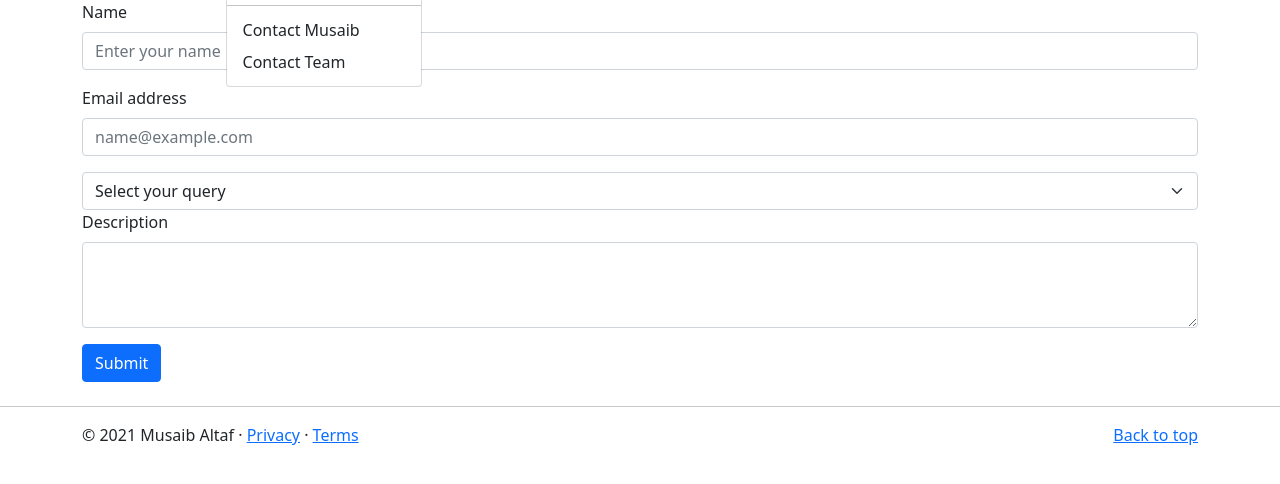
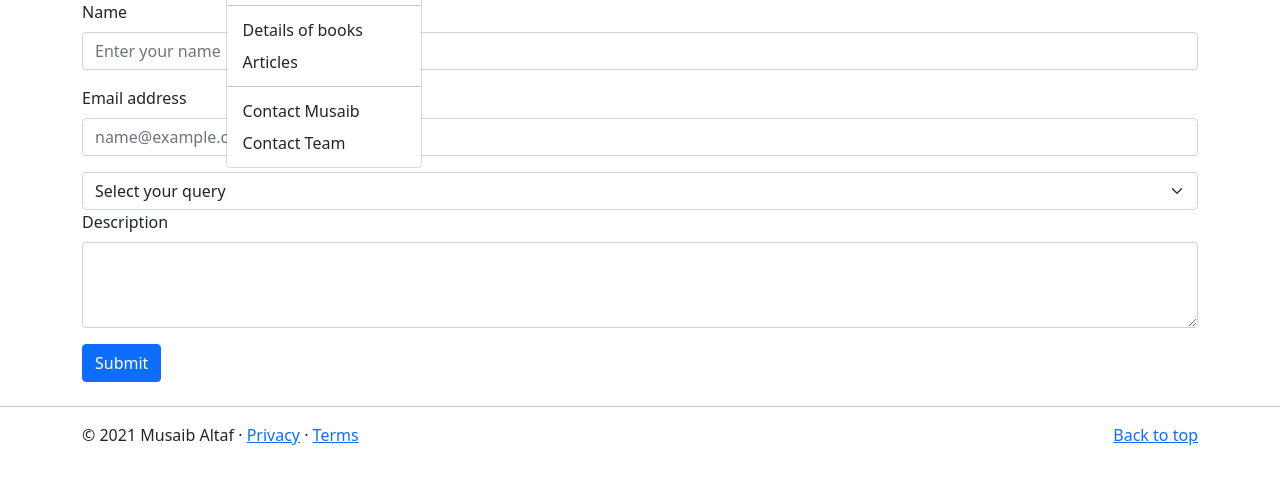
Before and after one commit to musaib-js/musaibaltaf, a website: page views/contact.html in a window 1280 px wide. Both pictures are taken after a click on the button "Books". Shown: the part 126-610 px from the top of the page. Drawn offline with nearby package versions, Linux system fonts and the light colour scheme.

Commit message:
updated contact for md

```diff
--- a/views/contact.html
+++ b/views/contact.html
@@ -35,6 +35,15 @@
                             <li><a class="dropdown-item" href="https://www.amazon.in/Walk-Out-Anxiety-Musaib-Altaf/dp/B08SJ7TWHT/ref=sr_1_1?dchild=1&keywords=a+walk+out+of+anxiety&qid=1623865684&sr=8-1">A Walk Out of Anxiety</a></li>
                             <li>
                                 <a class="dropdown-item" href="https://notionpress.com/read/the-bold-voice-of-32">The Bold Voice of 32</a>
+                            </li>
+                             <li>
+                                <hr class="dropdown-divider">
+                            </li>
+                            <li>
+                                <a class="dropdown-item" href="https://notionpress.com/read/the-bold-voice-of-32">Details of books</a>
+                            </li>
+                            <li>
+                                <a class="dropdown-item" href="/musaibaltaf/views/articless.html">Articles</a>
                             </li>
                             <li>
                                 <hr class="dropdown-divider">
```
